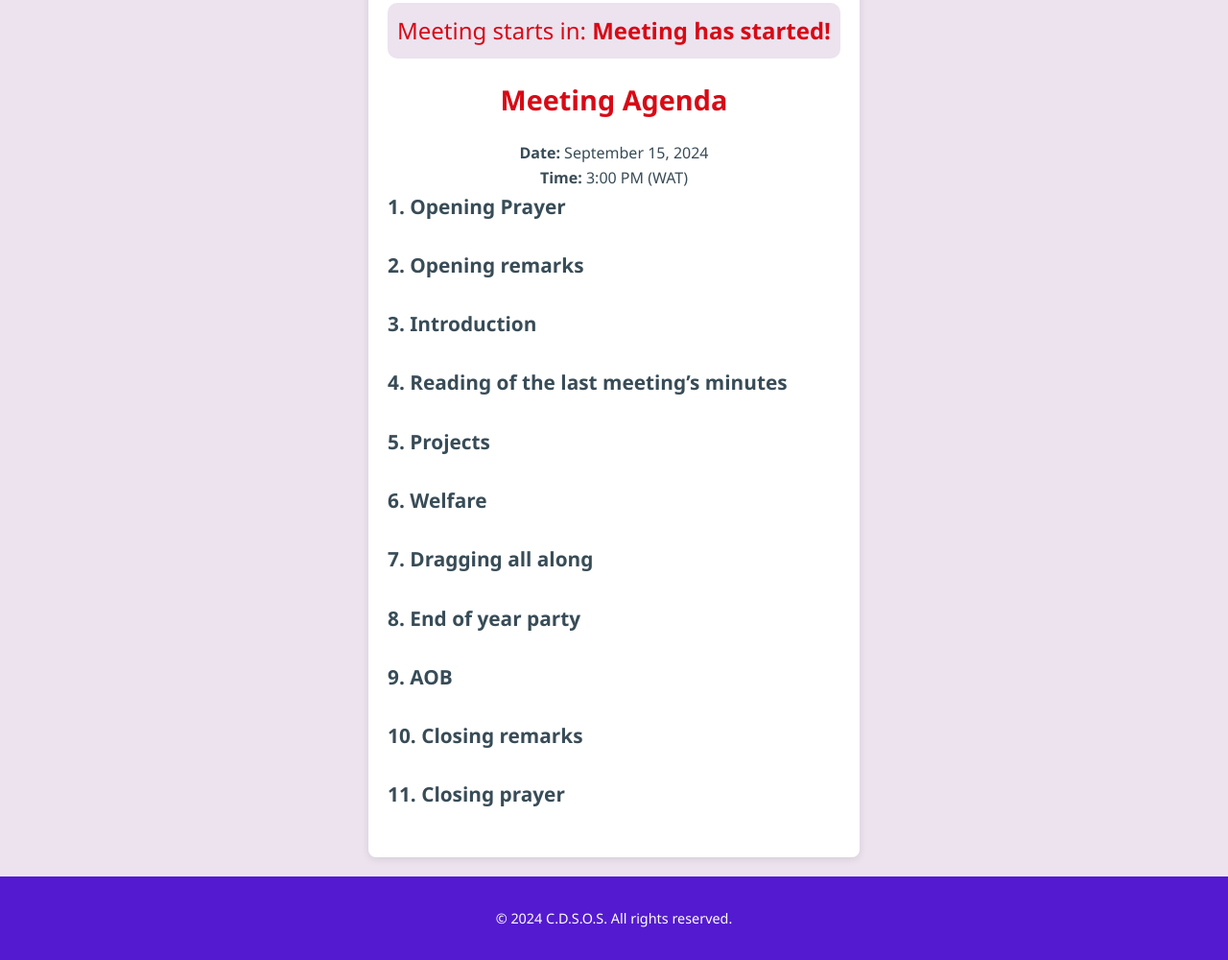
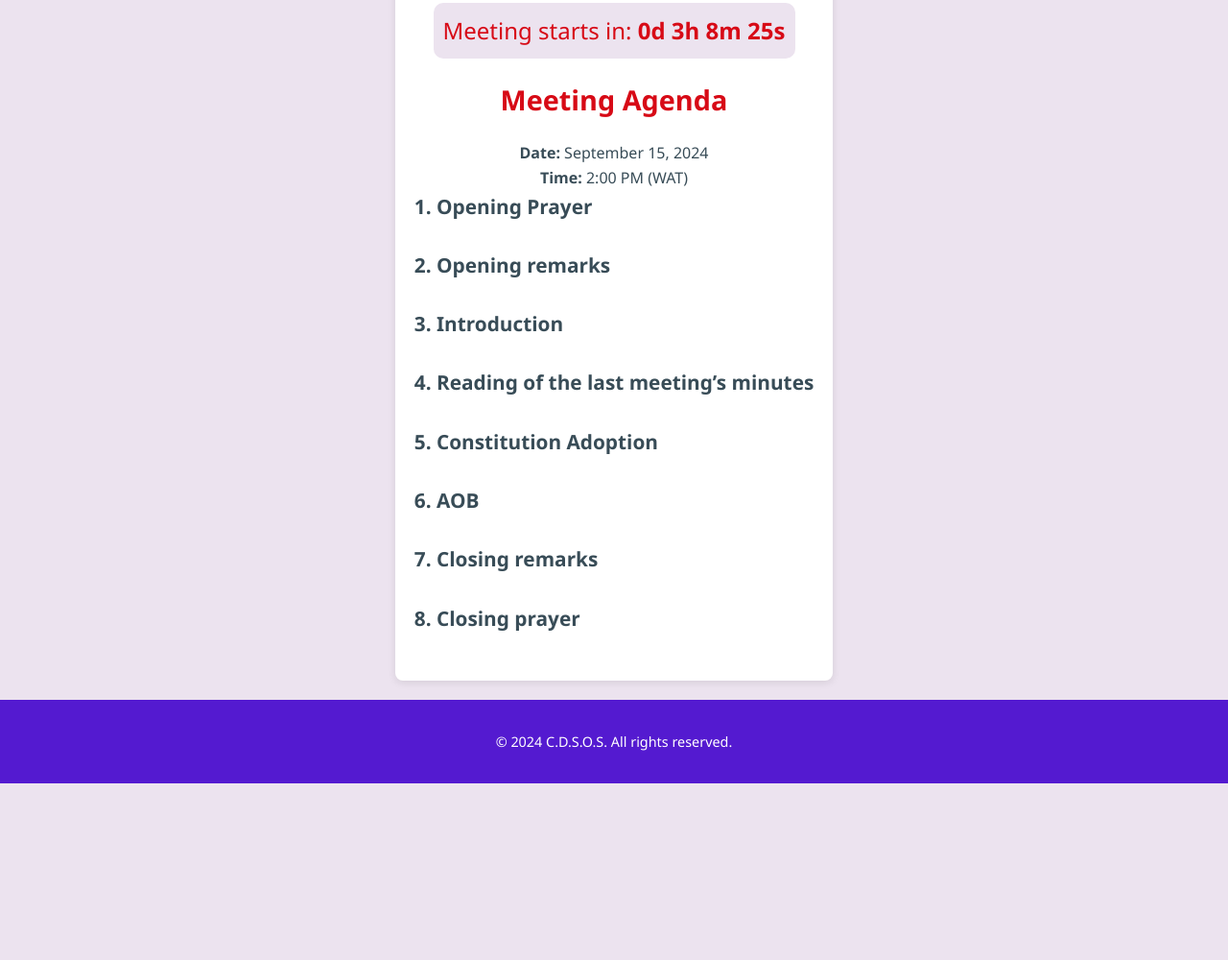
Before and after one commit to drewmod/c.d.s.o.s.a, a plain HTML site: page index.html in a window 1280 px wide. Shown: the part 189-1189 px from the top of the page at 96% size. After the commit the page ends 1005 px from the top, so only its background shows below. Drawn offline with Linux system fonts and the light colour scheme.

Commit message:
updated nov 17 meeting

```diff
--- a/index.html
+++ b/index.html
@@ -28,7 +28,7 @@
         <div id="countdown">Meeting starts in: <span id="time"></span></div>
         <h2>Meeting Agenda</h2>
         <p><strong>Date:</strong> September 15, 2024</p>
-        <p><strong>Time:</strong> 3:00 PM (WAT)</p>
+        <p><strong>Time:</strong> 2:00 PM (WAT)</p>
 
         <div class="agenda">
             <div class="agenda-item">
@@ -44,25 +44,16 @@
                 <h3>4. Reading of the last meeting’s minutes</h3>
             </div>
             <div class="agenda-item">
-                <h3>5. Projects</h3>
+                <h3>5. Constitution Adoption</h3>
             </div>
             <div class="agenda-item">
-                <h3>6. Welfare</h3>
+                <h3>6. AOB</h3>
             </div>
             <div class="agenda-item">
-                <h3>7. Dragging all along</h3>
+                <h3>7. Closing remarks</h3>
             </div>
             <div class="agenda-item">
-                <h3>8. End of year party</h3>
-            </div>
-            <div class="agenda-item">
-                <h3>9. AOB</h3>
-            </div>
-            <div class="agenda-item">
-                <h3>10. Closing remarks</h3>
-            </div>
-            <div class="agenda-item">
-                <h3>11. Closing prayer</h3>
+                <h3>8. Closing prayer</h3>
             </div>
         </div>
     </main>
@@ -74,7 +65,7 @@
     <!-- Countdown Timer Script -->
     <script>
         // Set the date and time for the countdown
-        var countDownDate = new Date("Sep 15, 2024 15:00:00").getTime();
+        var countDownDate = new Date("Nov 17, 2024 14:00:00").getTime();
 
         // Update the countdown every second
         var countdownFunction = setInterval(function() {
```
Also changed, not shown: inspirational.jpeg (added), 1 other file.
